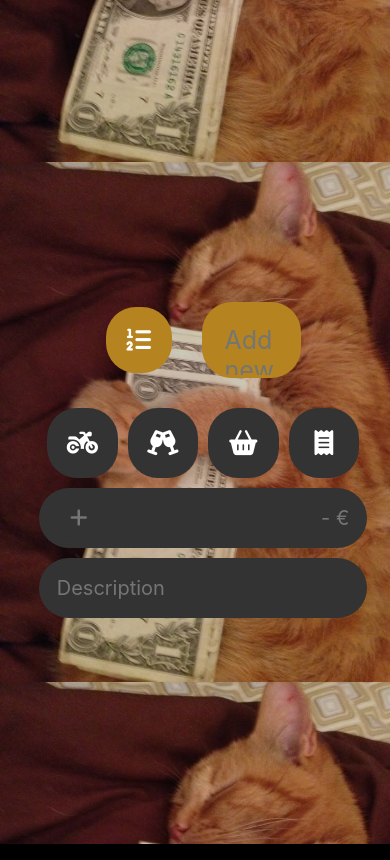
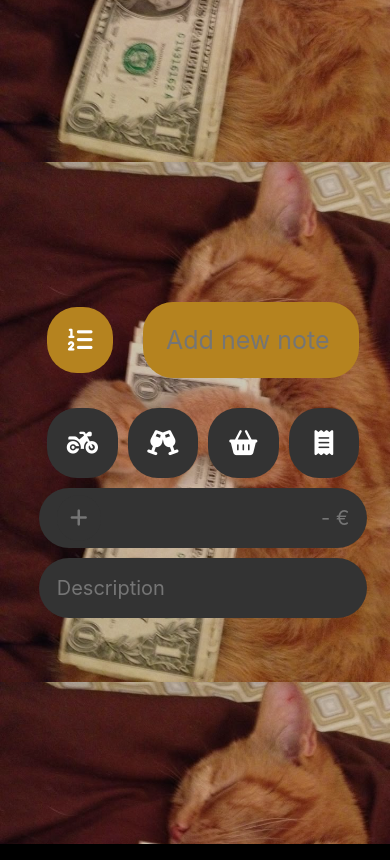
Before and after one commit to mihalisalexakos/cat-budgeting-site, a plain HTML site: page index.html in a window 390 px wide. Drawn offline with Linux system fonts and the light colour scheme.

Commit message:
Update style.css

```diff
--- a/style.css
+++ b/style.css
@@ -771,6 +771,10 @@ button.Other{
         font-size: 20px;
     }
 
+    .note-area {
+
+        width: 80%;
+    }
 
 }
 
```
